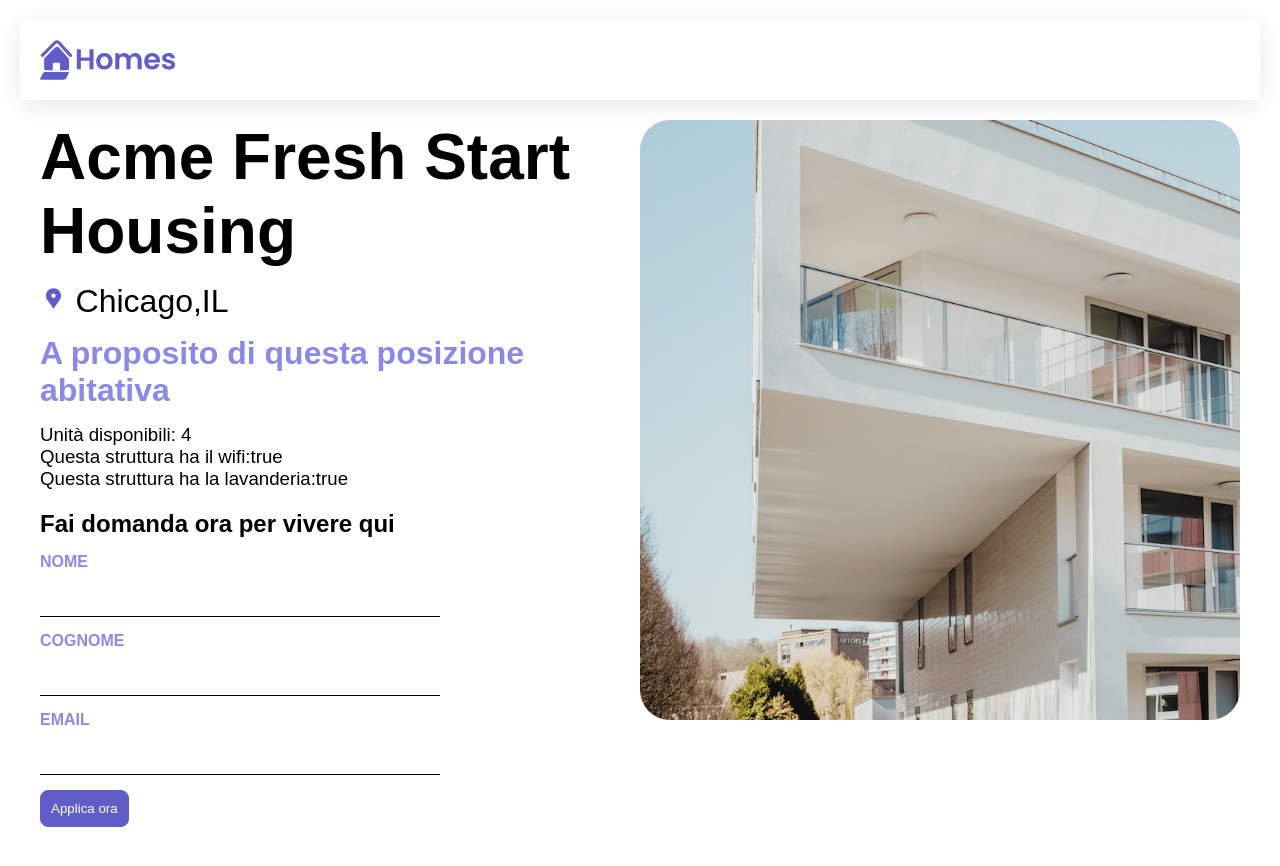
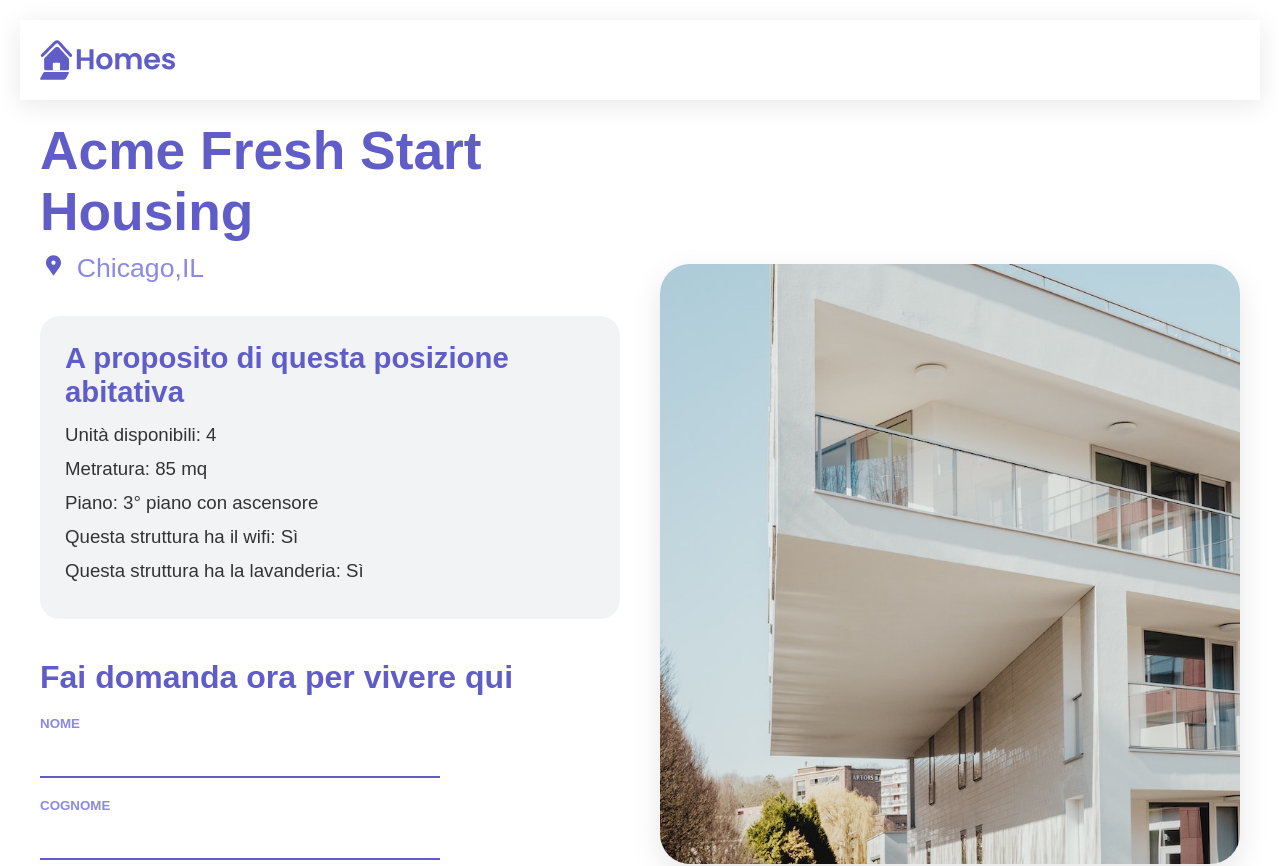
Before and after one commit to IlariA-16/Progetto.Adiacent, an Angular app in the folder Desktop/homes_app/: page /details/0 in a window 1280 px wide. Shown: the top 866 px of the page. Built offline with nearby package versions, Linux system fonts and the light colour scheme; data requests are answered from the project's data file.

Commit message:
Modifiche dettagli dei componenti , e modifiche al css di details

```diff
--- a/Desktop/homes_app/db.json
+++ b/Desktop/homes_app/db.json
@@ -8,7 +8,9 @@
       "photo": "/assets/bernard-hermant-CLKGGwIBTaY-unsplash.jpg",
       "availableUnits": 4,
       "wifi": true,
-      "laundry": true
+      "laundry": true,
+      "metratura": 85,
+      "piano": "3° piano con ascensore"
     },
     {
       "id": 1,
@@ -18,7 +20,9 @@
       "photo": "/assets/brandon-griggs-wR11KBaB86U-unsplash.jpg",
       "availableUnits": 0,
       "wifi": false,
-      "laundry": true
+      "laundry": true,
+      "metratura": 45,
+      "piano": "Piano terra"
     },
     {
       "id": 2,
@@ -28,7 +32,9 @@
       "photo": "/assets/i-do-nothing-but-love-lAyXdl1-Wmc-unsplash.jpg",
       "availableUnits": 1,
       "wifi": false,
-      "laundry": false
+      "laundry": false,
+      "metratura": 60,
+      "piano": "1° piano"
     },
     {
       "id": 3,
@@ -38,7 +44,9 @@
       "photo": "/assets/ian-macdonald-W8z6aiwfi1E-unsplash.jpg",
       "availableUnits": 1,
       "wifi": true,
-      "laundry": false
+      "laundry": false,
+      "metratura": 110,
+      "piano": "Ultimo piano (Attico)"
     },
     {
       "id": 4,
@@ -48,7 +56,9 @@
       "photo": "/assets/krzysztof-hepner-978RAXoXnH4-unsplash.jpg",
       "availableUnits": 1,
       "wifi": true,
-      "laundry": false
+      "laundry": false,
+      "metratura": 70,
+      "piano": "2° piano"
     },
     {
       "id": 5,
@@ -58,7 +68,9 @@
       "photo": "/assets/r-architecture-JvQ0Q5IkeMM-unsplash.jpg",
       "availableUnits": 2,
       "wifi": true,
-      "laundry": true
+      "laundry": true,
+      "metratura": 95,
+      "piano": "4° piano con balcone"
     },
     {
       "id": 6,
@@ -68,7 +80,9 @@
       "photo": "/assets/phil-hearing-IYfp2Ixe9nM-unsplash.jpg",
       "availableUnits": 5,
       "wifi": true,
-      "laundry": true
+      "laundry": true,
+      "metratura": 120,
+      "piano": "Casa indipendente"
     },
     {
       "id": 7,
@@ -78,7 +92,9 @@
       "photo": "/assets/r-architecture-GGupkreKwxA-unsplash.jpg",
       "availableUnits": 2,
       "wifi": true,
-      "laundry": true
+      "laundry": true,
+      "metratura": 55,
+      "piano": "3° piano"
     },
     {
       "id": 8,
@@ -88,7 +104,9 @@
       "photo": "/assets/saru-robert-9rP3mxf8qWI-unsplash.jpg",
       "availableUnits": 10,
       "wifi": false,
-      "laundry": false
+      "laundry": false,
+      "metratura": 150,
+      "piano": "Su più livelli (Duplex)"
     },
     {
       "id": 9,
@@ -98,7 +116,9 @@
       "photo": "/assets/webaliser-_TPTXZd9mOo-unsplash.jpg",
       "availableUnits": 6,
       "wifi": true,
-      "laundry": true
+      "laundry": true,
+      "metratura": 80,
+      "piano": "1° piano con parcheggio"
     }
   ]
 }
--- a/Desktop/homes_app/src/app/details/details.component.css
+++ b/Desktop/homes_app/src/app/details/details.component.css
@@ -1,81 +1,144 @@
+article {
+  display: flex;
+  flex-direction: row-reverse; /* Foto a destra */
+  gap: 40px;
+  align-items: center; /* <--- QUESTO centra la foto verticalmente rispetto al testo */
+  margin-bottom: 50px;
+  width: 100%;
+}
 .listing-photo {
+  width: 50%;
   height: 600px;
-  width: 50%;
   object-fit: cover;
   border-radius: 30px;
-  float: right;
+  box-shadow: 0 10px 30px rgba(0,0,0,0.1);
 }
 
+
 .listing-heading {
-  font-size: 48pt;
+  font-size: 40pt;
   font-weight: bold;
+  margin-bottom: 10px;
+  color: var(--primary-color);
+}
+
+.listing-location {
+  font-size: 20pt;
+  margin-bottom: 30px;
+  display: flex;
+  align-items: center;
+  color: var(--secondary-color);
+}
+
+.listing-location::before {
+  content: url('/assets/location-pin.svg');
+  margin-right: 10px;
+}
+.listing-info-container {
+  width: 50%;
+  display: flex;
+  flex-direction: column;
+  justify-content: center; /* Centra il testo internamente */
+}
+
+/* Sezione Caratteristiche */
+.listing-features {
+ padding: 25px;
+  background-color: #f1f3f5;
+  border-radius: 20px;
+}
+
+.listing-features > .section-heading {
+  color: var(--primary-color);
+  font-size: 22pt;
   margin-bottom: 15px;
 }
 
-.listing-location::before {
-  content: url('/assets/location-pin.svg') / '';
-}
-
-.listing-location {
-  font-size: 24pt;
-  margin-bottom: 15px;
-}
-
-.listing-features > .section-heading {
-  color: var(--secondary-color);
-  font-size: 24pt;
-  margin-bottom: 15px;
-}
-
-.listing-features {
-  margin-bottom: 20px;
+.listing-features ul {
+  list-style: none;
+  padding: 0;
 }
 
 .listing-features li {
   font-size: 14pt;
+  margin-bottom: 12px;
+  color: #333;
 }
-
-li {
-  list-style-type: none;
+.listing-apply {
+  clear: both;
+  padding-top: 40px;
+  display: block;
 }
 
 .listing-apply .section-heading {
-  font-size: 18pt;
-  margin-bottom: 15px;
+  font-size: 24pt;
+  margin-bottom: 20px;
+  color: var(--primary-color);
 }
 
-label, input {
+
+label, input, .error-text {
   display: block;
+  width: 100%;
+  max-width: 400px;
 }
+
 label {
   color: var(--secondary-color);
   font-weight: bold;
   text-transform: uppercase;
-  font-size: 12pt;
+  font-size: 10pt;
+  margin-top: 20px;
 }
+
 input {
   font-size: 16pt;
-  margin-bottom: 15px;
-  padding: 10px;
-  width: 400px;
-  border-top: none;
-  border-right: none;
-  border-left: none;
-  border-bottom: solid .3px;
+  margin-bottom: 5px;
+  padding: 10px 0;
+  border: none;
+  border-bottom: solid 2px var(--primary-color);
+  outline: none;
+  background: transparent;
 }
+
+input:focus {
+  border-bottom: solid 2px var(--secondary-color);
+}
+
+/* Pulsante Applica */
+.primary {
+  display: block;
+  margin-top: 30px;
+}
+
+/* Messaggi di Errore */
+.error-text {
+  color: #d9534f;
+  font-size: 10pt;
+  font-weight: bold;
+  margin-top: 5px;
+  margin-bottom: 10px;
+}
+
+input.ng-invalid.ng-touched {
+  border-bottom: 2px solid #d9534f;
+}
+
+
 @media (max-width: 1024px) {
   .listing-photo {
     width: 100%;
     height: 400px;
+    float: none;
+    margin-left: 0;
+    margin-bottom: 20px;
+  }
+
+  .listing-features {
+    max-width: 100%;
+  }
+
+  input {
+    max-width: 100%;
   }
 }
-.error-text {
-  color: #d9534f;
-  font-size: 0.8rem;
-  margin: 0 0 10px 0;
-}
-
-/* Opzionale: colora il bordo dell'input di rosso se è sbagliato */
-input.ng-invalid.ng-touched {
-  border: 1px solid red;
-}
--- a/Desktop/homes_app/src/app/details/details.component.ts
+++ b/Desktop/homes_app/src/app/details/details.component.ts
@@ -11,6 +11,7 @@ import { FormControl, FormGroup, ReactiveFormsModule, Validators } from '@angula
   template: `
   <article>
     <img class="listing-photo" [src] = "housingLocation?.photo">
+    <div class="listing-info-container">
     <section class="listing-description">
       <h2 class="listing-heading">{{housingLocation?.name}}</h2>
       <p class="listing-location"> {{housingLocation?.city}},{{housingLocation?.state}}</p>
@@ -19,8 +20,10 @@ import { FormControl, FormGroup, ReactiveFormsModule, Validators } from '@angula
       <h2 class="section-heading">A proposito di questa posizione abitativa</h2>
       <ul>
         <li>Unità disponibili: {{ housingLocation?.availableUnits}}</li>
-        <li>Questa struttura ha il wifi:{{housingLocation?.wifi}}</li>
-        <li>Questa struttura ha la lavanderia:{{housingLocation?.laundry}}</li>
+        <li>Metratura: {{ housingLocation?.metratura }} mq</li>
+        <li>Piano: {{ housingLocation?.piano }}</li>
+        <li>Questa struttura ha il wifi: {{housingLocation?.wifi ? 'Sì' : 'No'}}</li>
+        <li>Questa struttura ha la lavanderia: {{housingLocation?.laundry ? 'Sì' : 'No'}}</li>
       </ul>
     </section>
     <section class="listing-apply">
@@ -28,15 +31,27 @@ import { FormControl, FormGroup, ReactiveFormsModule, Validators } from '@angula
       <form [formGroup]="applyForm" (submit)="submitApplication()">
         <label for="first-name">Nome</label>
         <input id="first-name" type="text" formControlName="firstName">
+        <p *ngIf="applyForm.get('firstName')?.invalid && applyForm.get('firstName')?.touched" class="error-text">
+          Il nome è obbligatorio
+        </p>
 
         <label  for="last-name">Cognome</label>
         <input id="last-name" type="text" formControlName="lastName">
+        <p *ngIf="applyForm.get('lastName')?.invalid && applyForm.get('lastName')?.touched" class="error-text">
+          Il cognome è obbligatorio
+        </p>
+
 
         <label for="email">Email </label>
         <input id="email" type="email" formControlName="email">
+        <p *ngIf="applyForm.get('email')?.invalid && applyForm.get('email')?.touched" class="error-text">
+          Inserisci un'email valida
+        </p>
+
         <button type="submit" class="primary">Applica ora</button>
       </form>
     </section>
+  </div>
   </article>
   `,
   styleUrls: ['./details.component.css']
--- a/Desktop/homes_app/src/app/housing-location.ts
+++ b/Desktop/homes_app/src/app/housing-location.ts
@@ -7,4 +7,6 @@ export interface HousingLocation {
     availableUnits: number;
     wifi: boolean;
     laundry: boolean;
+    metratura: number;
+    piano: string;
 }
```
